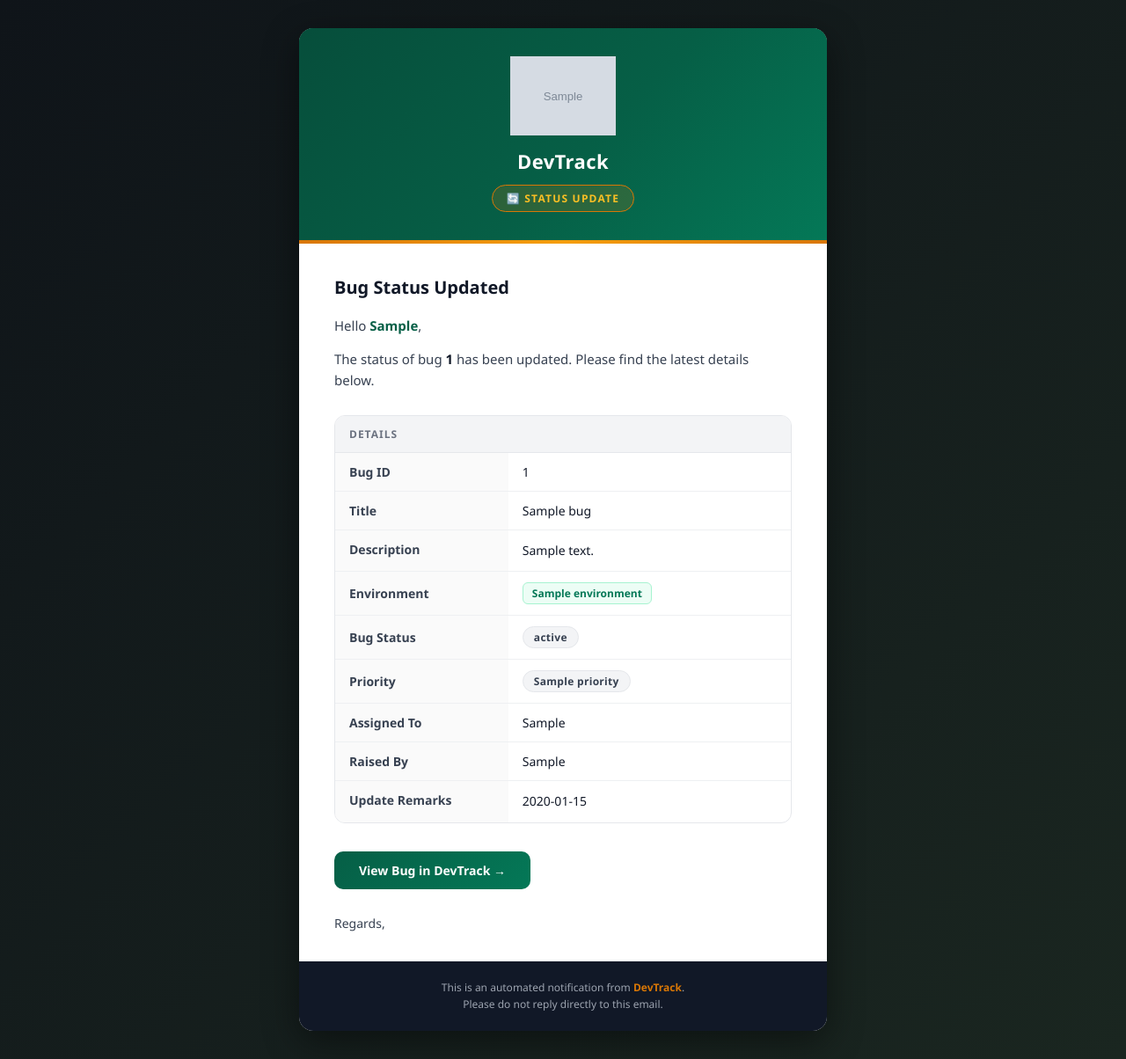
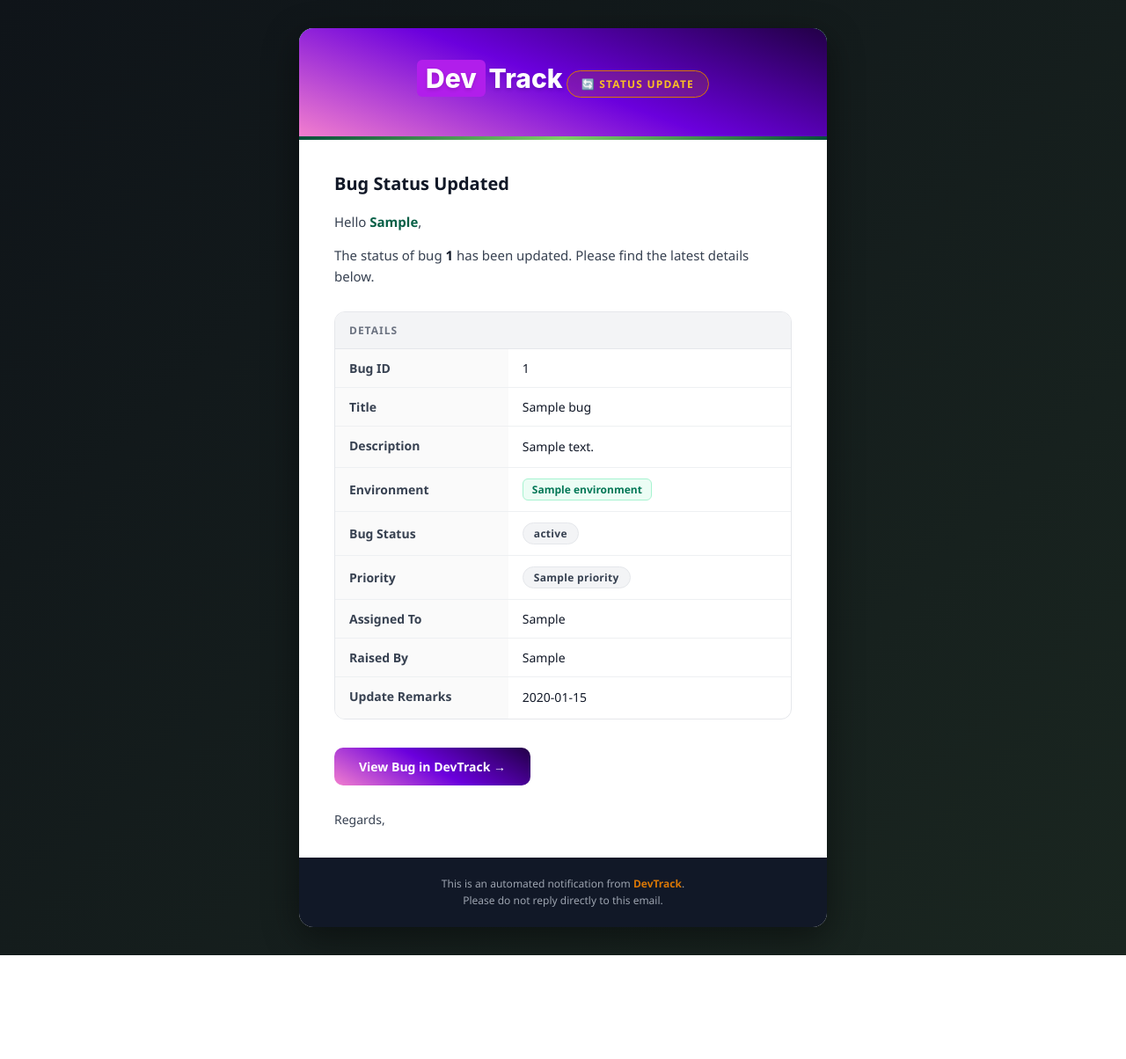
Before and after one commit to vaibhavtomar04/DevTracker, a Spring app: template backend/src/main/resources/templates/email/bug-update.html in a window 1280 px wide. Shown: the whole page at 88% size. After the commit the page ends 1086 px from the top, so only its background shows below. Run offline with Thymeleaf, Linux system fonts and the light colour scheme; the template is opened without the code that fills it: most values are stand-ins (such as "Sample title", 1, 10 or a date in 2020); grey boxes marked "Sample" are stand-in pictures; data that the repository does not hold is empty; some of the project's set-up classes (security, data sources, template engines, error pages and the like) are left out, and stand-ins take their place; database files in the repository are not loaded.

Commit message:
Apply style updates for header bands, dividers, CTA buttons, and CSS-based text logo color in email templates

```diff
--- a/backend/src/main/resources/templates/bug-notification.html
+++ b/backend/src/main/resources/templates/bug-notification.html
@@ -45,7 +45,7 @@
 
           <!-- Thin Copper Divider (4px) under header -->
           <tr>
-            <td height="4" style="background-color: #d97706; background-image: linear-gradient(90deg, #d97706 0%, #f59e0b 50%, #fbbf24 100%); height: 4px; line-height: 4px; font-size: 4px;">&nbsp;</td>
+            <td height="4" style="height:4px; background:linear-gradient(150deg,#064e3b 0%,#7ECF67 50%,#064e3b 100%); background-color:#68ac54; font-size:0; line-height:0;">&nbsp;</td>
           </tr>
 
           <!-- Card Body Content -->
@@ -165,7 +165,7 @@
                   <td align="center">
                     <table role="presentation" border="0" cellspacing="0" cellpadding="0">
                       <tr>
-                        <td align="center" style="border-radius: 8px; background-color: #047857; background-image: linear-gradient(135deg, #065f46 0%, #047857 100%);">
+                        <td align="center" style="border-radius: 8px; background:linear-gradient(210deg,#220046 0%,#6B00DD 50%,#F27ECE 100%); background-color:#065f46;">
                           <a href="https://devtrack.example.com" th:href="${bug.url}" target="_blank" style="border: 1px solid #047857; border-radius: 8px; color: #ffffff; display: inline-block; font-size: 15px; font-weight: 600; padding: 14px 28px; text-decoration: none; text-shadow: 0 -1px 0 rgba(0, 0, 0, 0.1); line-height: 1.2;">
                             View Bug in DevTrack &rarr;
                           </a>
--- a/backend/src/main/resources/templates/bug-update.html
+++ b/backend/src/main/resources/templates/bug-update.html
@@ -39,7 +39,7 @@
 
           <!-- Copper accent divider -->
           <tr>
-            <td style="height:4px; background:linear-gradient(90deg,#d97706 0%,#f59e0b 50%,#d97706 100%); background-color:#d97706; font-size:0; line-height:0;">&nbsp;</td>
+            <td style="height:4px; background:linear-gradient(150deg,#064e3b 0%,#7ECF67 50%,#064e3b 100%); background-color:#68ac54; font-size:0; line-height:0;">&nbsp;</td>
           </tr>
 
           <!-- Body -->
@@ -129,7 +129,7 @@
             <td style="padding:24px 40px 8px 40px;" align="left">
               <table role="presentation" cellpadding="0" cellspacing="0">
                 <tr>
-                  <td style="border-radius:10px; background:linear-gradient(135deg,#065f46 0%,#047857 100%); background-color:#065f46;">
+                  <td style="border-radius:10px; background:linear-gradient(210deg,#220046 0%,#6B00DD 50%,#F27ECE 100%); background-color:#065f46;">
                     <a th:href="${bug.url}" href="BUG_URL" style="display:inline-block; padding:12px 28px; font-size:14px; font-weight:600; color:#ffffff; text-decoration:none; border-radius:10px;">
                       View Bug in DevTrack &rarr;
                     </a>
--- a/backend/src/main/resources/templates/codereview-approval.html
+++ b/backend/src/main/resources/templates/codereview-approval.html
@@ -40,7 +40,7 @@
 
           <!-- Copper accent divider -->
           <tr>
-            <td style="height:4px; background:linear-gradient(90deg,#d97706 0%,#f59e0b 50%,#d97706 100%); background-color:#d97706; font-size:0; line-height:0;">&nbsp;</td>
+            <td style="height:4px; background:linear-gradient(150deg,#064e3b 0%,#7ECF67 50%,#064e3b 100%); background-color:#68ac54; font-size:0; line-height:0;">&nbsp;</td>
           </tr>
 
           <!-- Body -->
@@ -116,7 +116,7 @@
             <td style="padding:24px 40px 8px 40px;" align="left">
               <table role="presentation" cellpadding="0" cellspacing="0">
                 <tr>
-                  <td style="border-radius:10px; background:linear-gradient(135deg,#065f46 0%,#047857 100%); background-color:#065f46;">
+                  <td style="border-radius:10px; background:linear-gradient(210deg,#220046 0%,#6B00DD 50%,#F27ECE 100%); background-color:#065f46;">
                     <a th:href="${cr.reviewUrl}" href="REVIEW_URL" style="display:inline-block; padding:12px 28px; font-size:14px; font-weight:600; color:#ffffff; text-decoration:none; border-radius:10px;">
                       View in DevTrack &rarr;
                     </a>
--- a/backend/src/main/resources/templates/codereview-request.html
+++ b/backend/src/main/resources/templates/codereview-request.html
@@ -39,7 +39,7 @@
 
           <!-- Copper accent divider -->
           <tr>
-            <td style="height:4px; background:linear-gradient(90deg,#d97706 0%,#f59e0b 50%,#d97706 100%); background-color:#d97706; font-size:0; line-height:0;">&nbsp;</td>
+            <td style="height:4px; background:linear-gradient(150deg,#064e3b 0%,#7ECF67 50%,#064e3b 100%); background-color:#68ac54; font-size:0; line-height:0;">&nbsp;</td>
           </tr>
 
           <!-- Body -->
@@ -113,7 +113,7 @@
             <td style="padding:24px 40px 8px 40px;" align="left">
               <table role="presentation" cellpadding="0" cellspacing="0">
                 <tr>
-                  <td style="border-radius:10px; background:linear-gradient(135deg,#065f46 0%,#047857 100%); background-color:#065f46;">
+                  <td style="border-radius:10px; background:linear-gradient(210deg,#220046 0%,#6B00DD 50%,#F27ECE 100%); background-color:#065f46;">
                     <a th:href="${cr.reviewUrl}" href="REVIEW_URL" style="display:inline-block; padding:12px 28px; font-size:14px; font-weight:600; color:#ffffff; text-decoration:none; border-radius:10px;">
                       Review in DevTrack &rarr;
                     </a>
--- a/backend/src/main/resources/templates/email/bug-update.html
+++ b/backend/src/main/resources/templates/email/bug-update.html
@@ -24,10 +24,10 @@
 
           <!-- Header band with logo -->
           <tr>
-            <td style="background:linear-gradient(135deg,#064e3b 0%,#065f46 55%,#047857 100%); background-color:#064e3b; padding:32px 40px; text-align:center;">
-              <img th:src="${appLogoUrl}" src="APP_LOGO_URL" alt="DevTrack" width="120" style="display:block; margin:0 auto 14px auto; max-width:120px; height:auto;" />
-              <div style="font-size:22px; font-weight:700; color:#ffffff; letter-spacing:0.4px;">
-                DevTrack
+            <td style="background:linear-gradient(200deg,#220046 0%,#6B00DD 50%,#F27ECE 100%); background-color:#2ed767; padding:36px 40px; text-align:center;">
+              <!-- CSS-based text logo that will not break in Outlook -->
+              <div style="display:inline-block; font-family:'Outfit', 'Inter', 'Segoe UI', sans-serif; font-size:30px; font-weight:800; color:#ffffff; margin-bottom:12px; text-shadow:0 2px 4px rgba(0,0,0,0.15);">
+                <span style="background-color:#B11EEB; padding:3px 10px; border-radius:6px; margin-right:4px;">Dev</span><span style="color:#ffffff;">Track</span>
               </div>
               <div style="display:inline-block; margin-top:12px; padding:6px 16px; background-color:rgba(217,119,6,0.18); border:1px solid #d97706; border-radius:999px; font-size:12px; font-weight:600; letter-spacing:1.2px; text-transform:uppercase; color:#fbbf24;">
                 🔄 Status Update
@@ -37,7 +37,7 @@
 
           <!-- Copper accent divider -->
           <tr>
-            <td style="height:4px; background:linear-gradient(90deg,#d97706 0%,#f59e0b 50%,#d97706 100%); background-color:#d97706; font-size:0; line-height:0;">&nbsp;</td>
+            <td style="height:4px; background:linear-gradient(150deg,#064e3b 0%,#7ECF67 50%,#064e3b 100%); background-color:#68ac54; font-size:0; line-height:0;">&nbsp;</td>
           </tr>
 
           <!-- Body -->
@@ -127,7 +127,7 @@
             <td style="padding:24px 40px 8px 40px;" align="left">
               <table role="presentation" cellpadding="0" cellspacing="0">
                 <tr>
-                  <td style="border-radius:10px; background:linear-gradient(135deg,#065f46 0%,#047857 100%); background-color:#065f46;">
+                  <td style="border-radius:10px; background:linear-gradient(210deg,#220046 0%,#6B00DD 50%,#F27ECE 100%); background-color:#065f46;">
                     <a th:href="${bug.url}" href="BUG_URL" style="display:inline-block; padding:12px 28px; font-size:14px; font-weight:600; color:#ffffff; text-decoration:none; border-radius:10px;">
                       View Bug in DevTrack &rarr;
                     </a>
--- a/backend/src/main/resources/templates/uat-testing.html
+++ b/backend/src/main/resources/templates/uat-testing.html
@@ -39,7 +39,7 @@
 
           <!-- Copper accent divider -->
           <tr>
-            <td style="height:4px; background:linear-gradient(90deg,#d97706 0%,#f59e0b 50%,#d97706 100%); background-color:#d97706; font-size:0; line-height:0;">&nbsp;</td>
+            <td style="height:4px; background:linear-gradient(150deg,#064e3b 0%,#7ECF67 50%,#064e3b 100%); background-color:#68ac54; font-size:0; line-height:0;">&nbsp;</td>
           </tr>
 
           <!-- Body -->
@@ -125,7 +125,7 @@
             <td style="padding:24px 40px 8px 40px;" align="left">
               <table role="presentation" cellpadding="0" cellspacing="0">
                 <tr>
-                  <td style="border-radius:10px; background:linear-gradient(135deg,#065f46 0%,#047857 100%); background-color:#065f46;">
+                  <td style="border-radius:10px; background:linear-gradient(210deg,#220046 0%,#6B00DD 50%,#F27ECE 100%); background-color:#065f46;">
                     <a th:href="${test.url}" href="TEST_URL" style="display:inline-block; padding:12px 28px; font-size:14px; font-weight:600; color:#ffffff; text-decoration:none; border-radius:10px;">
                       Open in DevTrack &rarr;
                     </a>
```
Also changed, not shown: backend/src/main/resources/templates/email/bug-notification.html (+7 -8 lines), backend/src/main/resources/templates/email/codereview-approval.html (+6 -6 lines), backend/src/main/resources/templates/email/codereview-request.html (+6 -6 lines), backend/src/main/resources/templates/email/password-reset.html (+4 -4 lines), backend/src/main/resources/templates/email/uat-testing.html (+6 -6 lines), backend/src/main/resources/templates/email/welcome.html (+4 -4 lines), backend/src/main/resources/templates/password-reset.html (+4 -4 lines), backend/src/main/resources/templates/welcome.html (+4 -4 lines).
